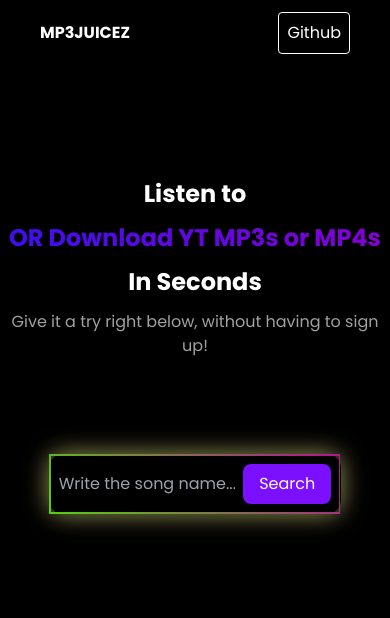
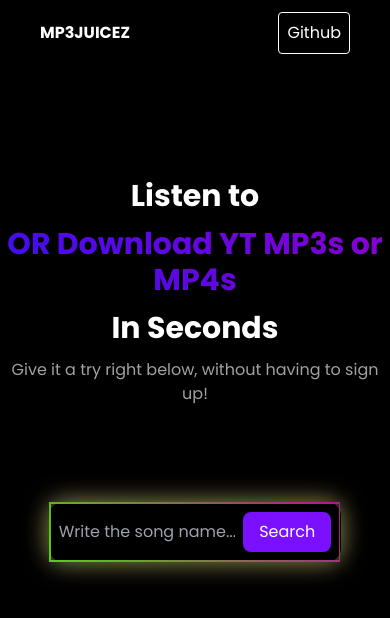
Before and after one commit to waqar606/Music_Player, a Next.js app: page /home in a window 390 px wide. Shown: the top 618 px of the page. Built offline with nearby package versions, Linux system fonts and the light colour scheme.

Commit message:
'guiFixes'

```diff
--- a/src/components/Landing.tsx
+++ b/src/components/Landing.tsx
@@ -5,9 +5,9 @@
         <section>
             <div className="container mx-auto py-28">
                 <div className='text-center space-y-3'>
-                    <h1 className="text-white text-2xl md:text-6xl font-extrabold">Listen to</h1>
-                    <h1 className="um-gradient-text text-2xl md:text-6xl font-extrabold">OR Download YT MP3s or MP4s</h1>
-                    <h1 className="text-white text-2xl md:text-6xl font-extrabold">In Seconds</h1>
+                    <h1 className="text-white text-3xl md:text-6xl font-extrabold">Listen to</h1>
+                    <h1 className="um-gradient-text text-3xl md:text-6xl font-extrabold">OR Download YT MP3s or MP4s</h1>
+                    <h1 className="text-white text-3xl md:text-6xl font-extrabold">In Seconds</h1>
                     <h5 className="text-myGrey md:text-2xl">Give it a try right below, without having to sign up!</h5>
                 </div>
                 <Form value={""}/>
```
